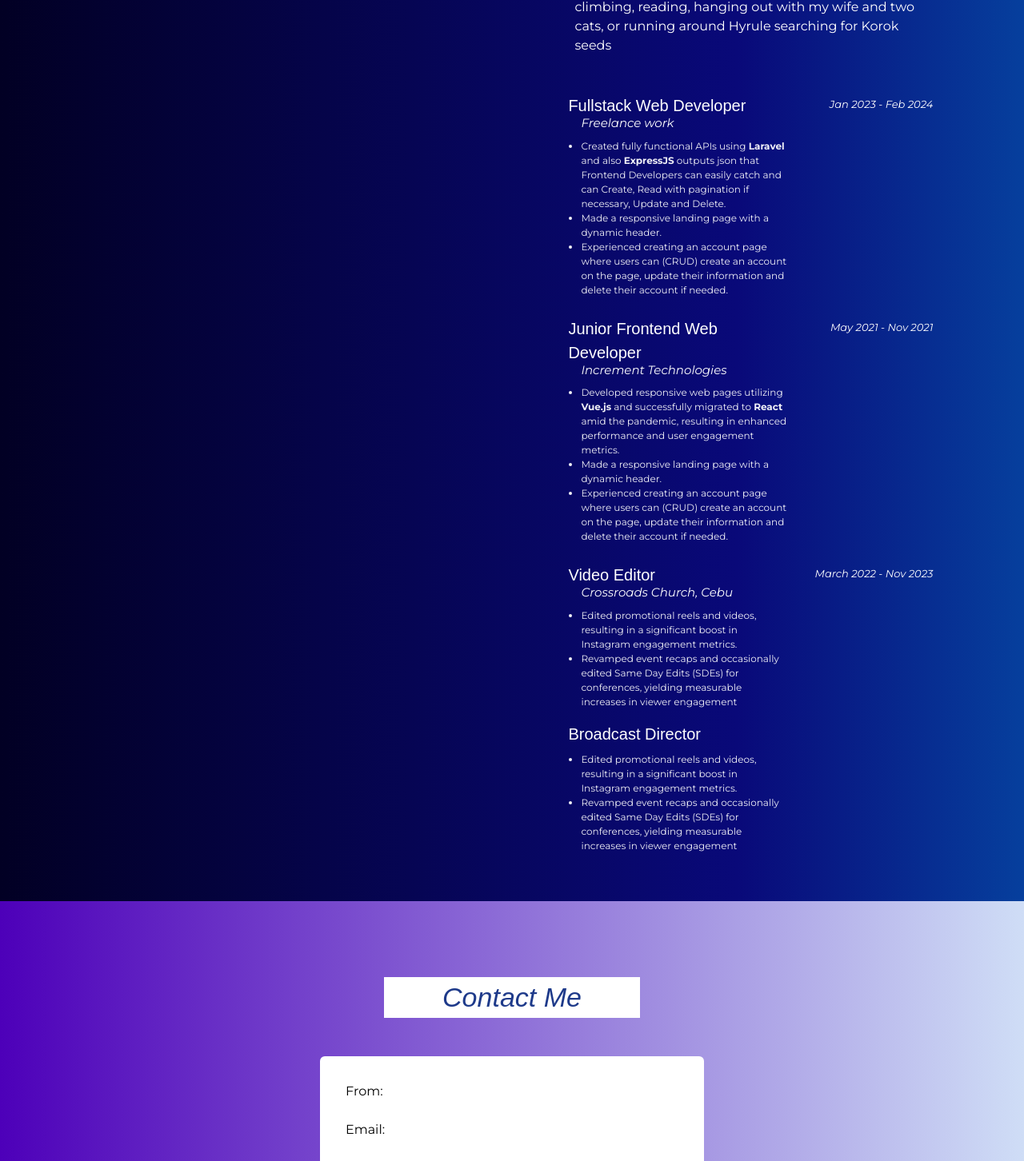
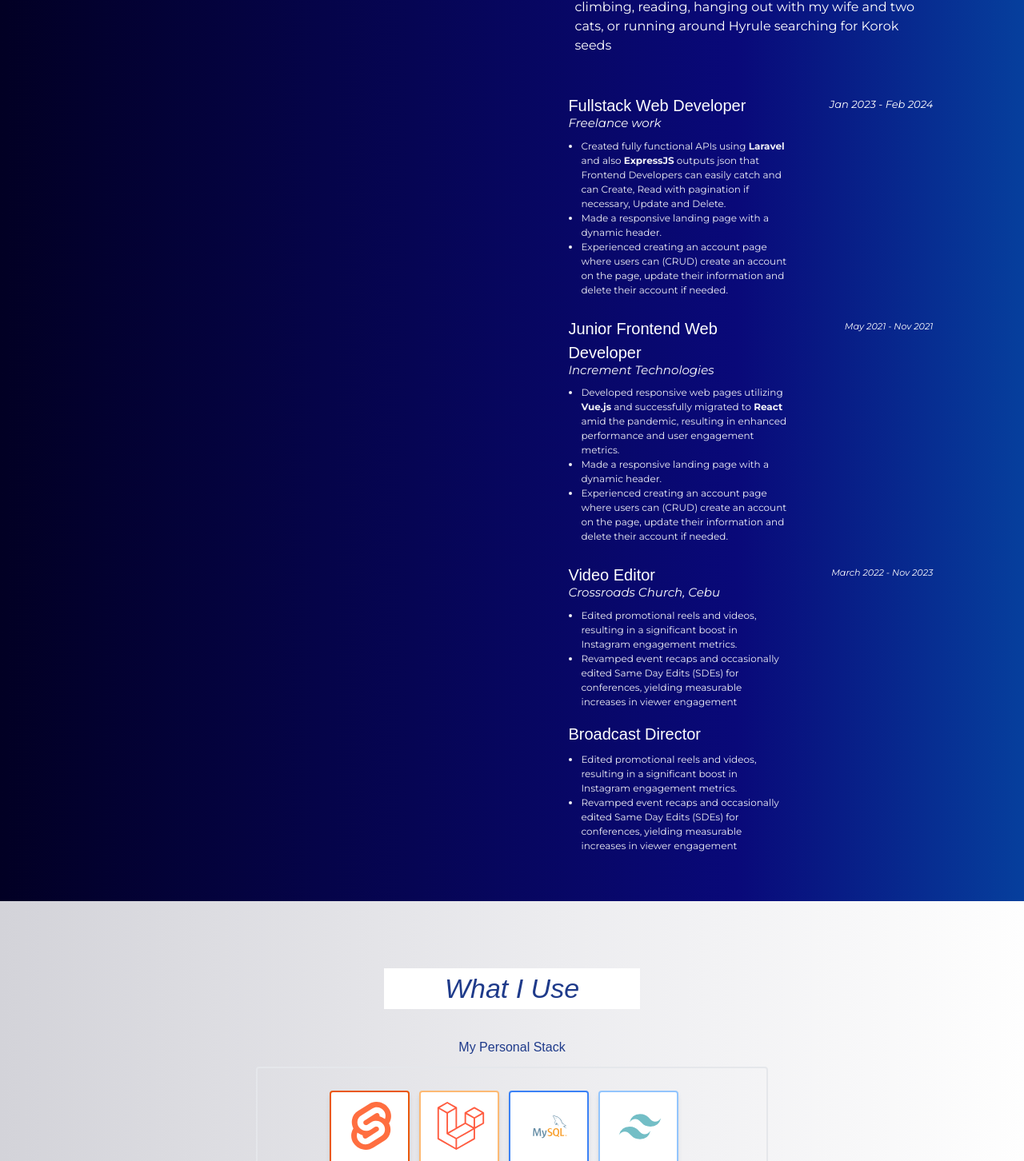
Before and after one commit to comar1/comar1-svelte, a SvelteKit app: page / in a window 1280 px wide. Shown: the part 531-1983 px from the top of the page at 80% size. Built offline with nearby package versions, Linux system fonts and the light colour scheme.

Commit message:
uncomment

```diff
--- a/src/routes/+page.svelte
+++ b/src/routes/+page.svelte
@@ -1,4 +1,5 @@
 <script lang="ts">
+
 	import '../app.css';
 	import Landing from './landing.svelte';
 	import Content from './content.svelte';
@@ -6,15 +7,14 @@
 	import Projects from './projects.svelte';
 	import Contact from './contact/+page.svelte';
 
-
 </script>
 
 <div class=" background text-white mx-auto h-full flex flex-col md:flex-row relative">
 	<Landing></Landing>
 	<Content></Content>
 </div>
-<!-- <Tools></Tools>
-<Projects></Projects> -->
+<Tools />
+<Projects />
 <Contact />
 
 <style lang="postcss">
--- a/src/routes/experience.svelte
+++ b/src/routes/experience.svelte
@@ -3,7 +3,7 @@
 <div class="flex flex-row pt-[2rem] pb-2" id="experience">
 	<div class="w-3/5 mx-2">
 		<p class="font-cool text-[20px] -mt-1 -ml-4">Fullstack Web Developer</p>
-		<p class="italic text-[15px] -mt-1 mb-2">Freelance work</p>
+		<p class="italic text-[15px] -mt-1 mb-2 -ml-4">Freelance work</p>
 		<ul style="list-style-type:disc;">
 			<li>
 				Created fully functional APIs using <b>Laravel</b> and also <b>ExpressJS</b> outputs json that
@@ -17,13 +17,13 @@
 			</li>
 		</ul>
 	</div>
-	<div class="italic w-2/5 text-right text-[13px]">Jan 2023 - Feb 2024</div>
+	<div class="italic w-3/5 md:w-2/5 text-right text-[0.7rem] md:text-[13px]">Jan 2023 - Feb 2024</div>
 
 </div>
 <div class="flex flex-row pb-2">
 	<div class="w-3/5 mx-2">
 		<p class="font-cool text-[20px] -mt-1 -ml-4">Junior Frontend Web Developer</p>
-		<p class="italic text-[15px] -mt-1 mb-2">Increment Technologies</p>
+		<p class="italic text-[15px] -mt-1 mb-2 -ml-4">Increment Technologies</p>
 		<ul style="list-style-type:disc;">
 			<li>
 				Developed responsive web pages utilizing <b>Vue.js</b> and successfully migrated to
@@ -36,13 +36,13 @@
 			</li>
 		</ul>
 	</div>
-	<div class="italic w-2/5 text-right text-[13px]">May 2021 - Nov 2021</div>
+	<div class="italic w-2/5 text-right text-[0.7rem] md:text-[13px">May 2021 - Nov 2021</div>
 </div>
 <div class="flex flex-row pb-2">
 	<div class="flex-col w-3/5 space-y-5">
 		<div class=" mx-2">
 			<p class="font-cool  text-[20px] -mt-1 -ml-4">Video Editor</p>
-			<p class="italic  text-[15px] -mt-1 mb-2">Crossroads Church, Cebu</p>
+			<p class="italic  text-[15px] -mt-1 mb-2 -ml-4">Crossroads Church, Cebu</p>
 			<ul style="list-style-type:disc;">
 				<li>
 					Edited promotional reels and videos, resulting in a significant boost in Instagram
@@ -69,7 +69,7 @@
 		</div>
 	</div>
 
-	<div class="italic w-2/5 text-right text-[13px]">March 2022 - Nov 2023</div>
+	<div class="italic w-2/5 text-right text-[0.7rem] md:text-[13px">March 2022 - Nov 2023</div>
 </div>
 
 <style lang="postcss">
--- a/src/routes/tools.svelte
+++ b/src/routes/tools.svelte
@@ -1,14 +1,14 @@
 <div class="background py-12 " id="tools">
 	<div class="my-9 font-cool text-center text-[34px] text-blue-900 italic w-screen">
-		<h2 class="bg-white w-1/4 mx-auto">What I Use</h2>
+		<h2 class="bg-white w-[20rem] mx-auto">What I Use</h2>
 	</div>
 
 	<div class="my-9">
 		<h2 class="font-cool text-center text-blue-900">My Personal Stack</h2>
 		<div
-			class="container flex flex-row w-[50%] justify-center border-2 border-grey rounded my-3 py-5 mx-auto"
+			class="container flex flex-col md:flex-row w-[50%] text-center justify-center border-2 border-grey rounded my-3 py-5 mx-auto"
 		>
-			<a href="https://svelte.dev/">
+			<a href="https://svelte.dev/" class="">
 				<div
 					class="bg-white text-center h-[120px] w-[100px] border-2 border-orange-600 rounded space-y-3 p-3 m-2 mx-4 -ml-1 shadow-md hover:shadow-xl hover:cursor-pointer"
 				>
```
Also changed, not shown: src/routes/workingon.svelte (added).
